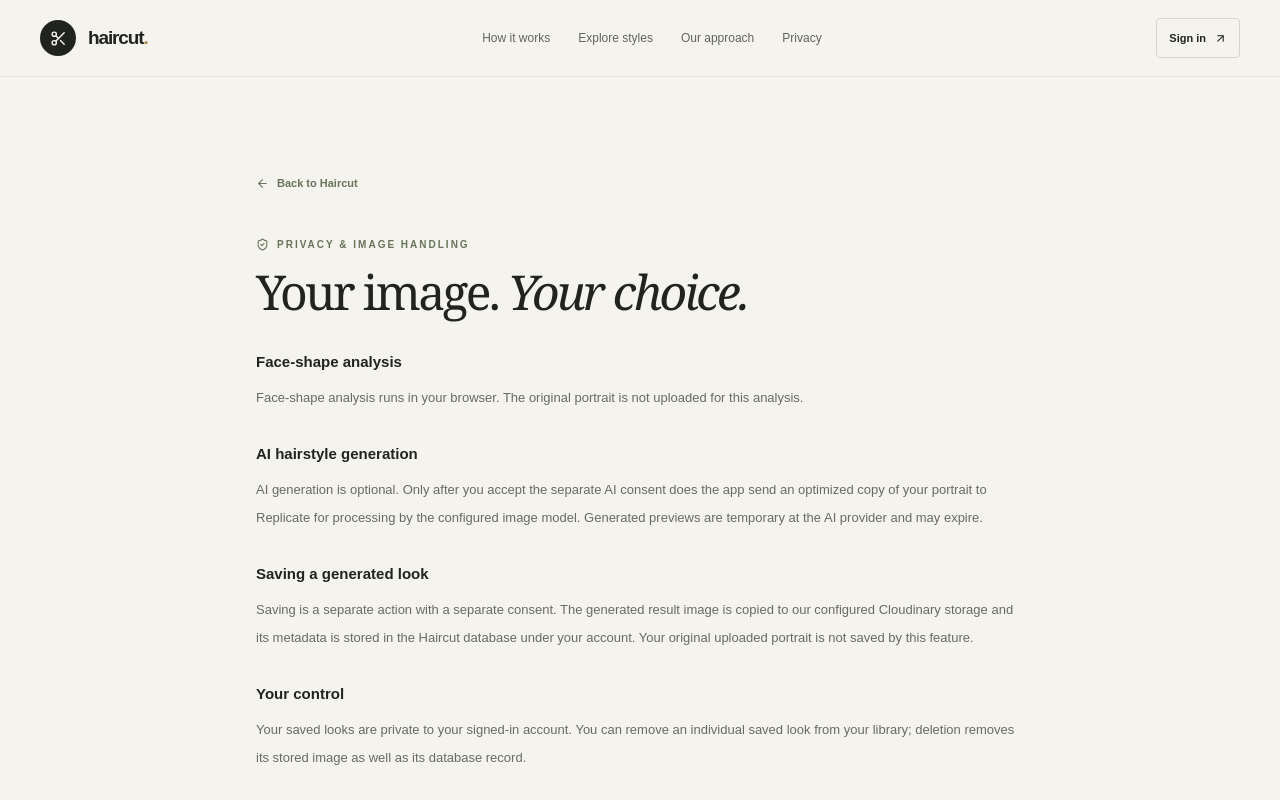
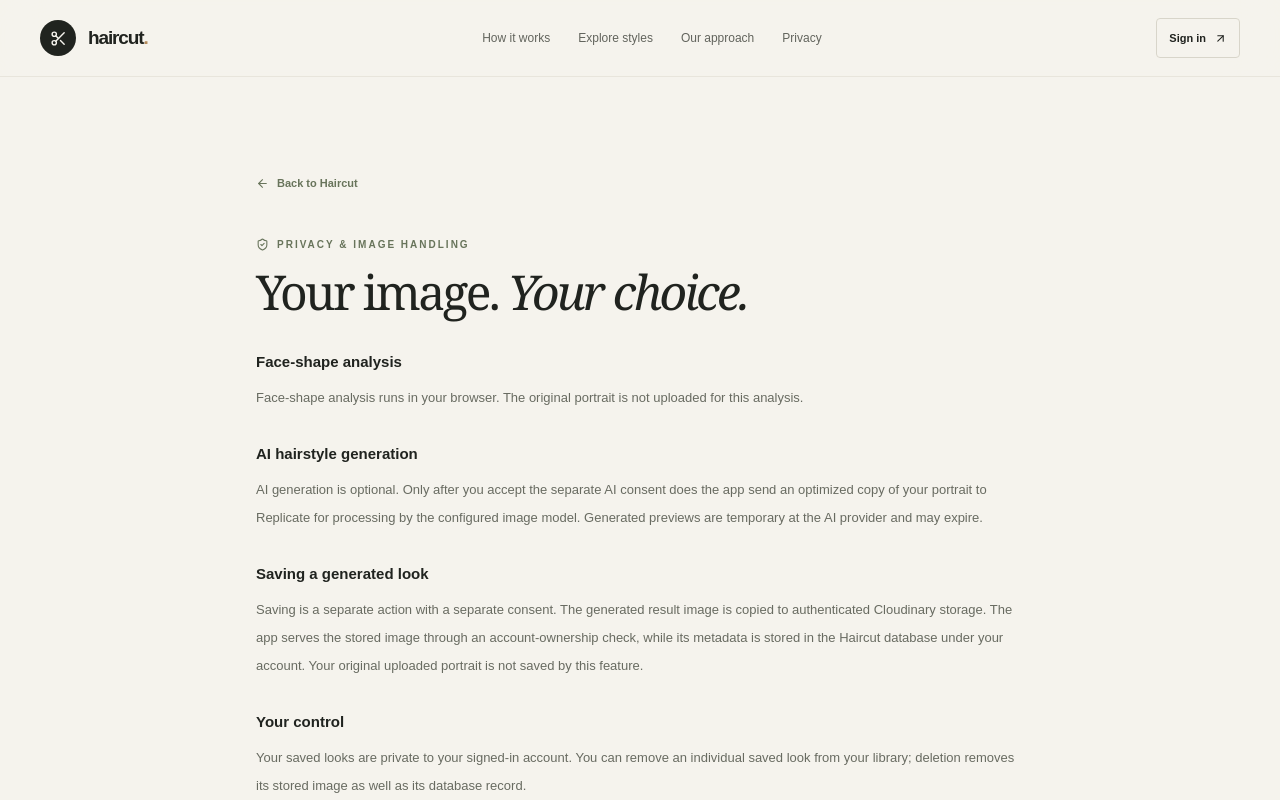
Before and after one commit to joy11122/Haircut, a Next.js app: page /privacy in a window 1280 px wide. Shown: the top 800 px of the page. Built offline with nearby package versions, Linux system fonts and the light colour scheme; no server answers.

Commit message:
docs(phase-6): clarify authenticated saved-image delivery

```diff
--- a/src/app/privacy/page.tsx
+++ b/src/app/privacy/page.tsx
@@ -9,7 +9,7 @@ export default function PrivacyPage() {
     <div className="mt-8 space-y-7 text-[13px] leading-7 text-[#686B61]">
       <section><h2 className="text-[15px] font-semibold text-[#20231F]">Face-shape analysis</h2><p className="mt-2">Face-shape analysis runs in your browser. The original portrait is not uploaded for this analysis.</p></section>
       <section><h2 className="text-[15px] font-semibold text-[#20231F]">AI hairstyle generation</h2><p className="mt-2">AI generation is optional. Only after you accept the separate AI consent does the app send an optimized copy of your portrait to Replicate for processing by the configured image model. Generated previews are temporary at the AI provider and may expire.</p></section>
-      <section><h2 className="text-[15px] font-semibold text-[#20231F]">Saving a generated look</h2><p className="mt-2">Saving is a separate action with a separate consent. The generated result image is copied to our configured Cloudinary storage and its metadata is stored in the Haircut database under your account. Your original uploaded portrait is not saved by this feature.</p></section>
+      <section><h2 className="text-[15px] font-semibold text-[#20231F]">Saving a generated look</h2><p className="mt-2">Saving is a separate action with a separate consent. The generated result image is copied to authenticated Cloudinary storage. The app serves the stored image through an account-ownership check, while its metadata is stored in the Haircut database under your account. Your original uploaded portrait is not saved by this feature.</p></section>
       <section><h2 className="text-[15px] font-semibold text-[#20231F]">Your control</h2><p className="mt-2">Your saved looks are private to your signed-in account. You can remove an individual saved look from your library; deletion removes its stored image as well as its database record.</p></section>
       <section><h2 className="text-[15px] font-semibold text-[#20231F]">Third-party providers</h2><p className="mt-2">Google is used for sign-in, Replicate for AI image generation, and Cloudinary for images you explicitly choose to save. Their own privacy and retention terms apply to data they process.</p></section>
     </div>
```
